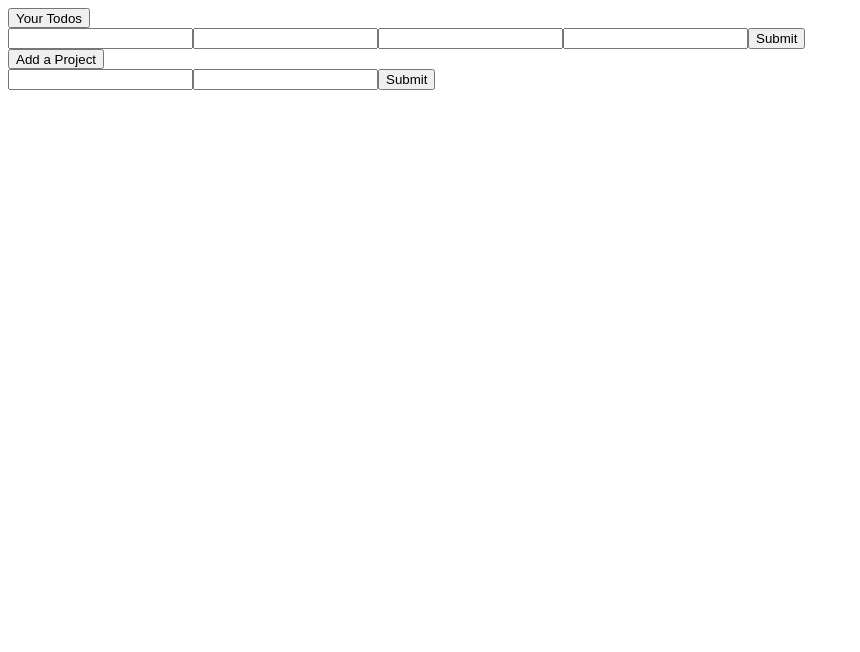
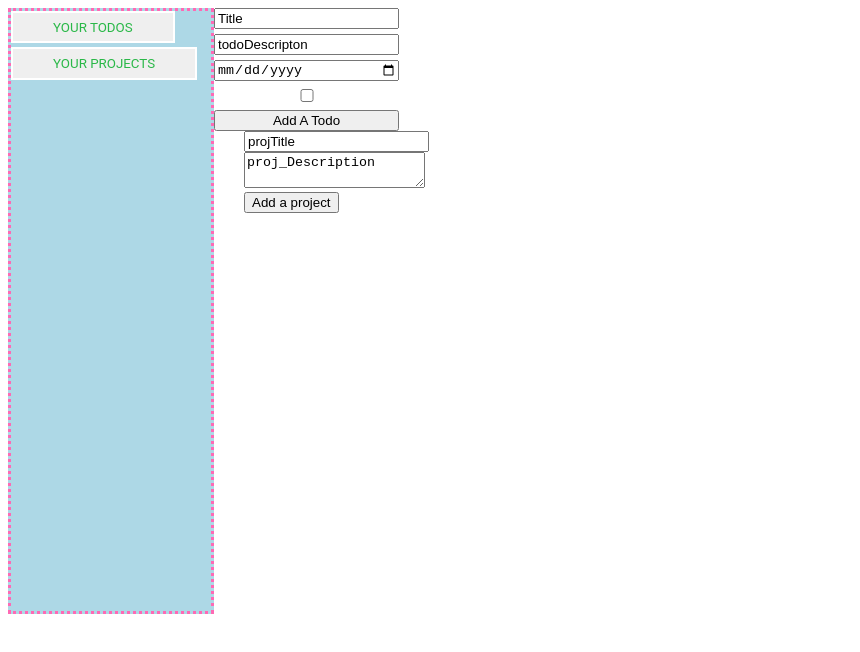
Before and after one commit to chickenwings123/WebpackTODO, a website built with webpack: page dist/index.html in a window 1280 px wide. Shown: the whole page, without its empty margins (0-860 px from the left). Built offline with Linux system fonts and the light colour scheme.

Commit message:
create navbar

```diff
--- a/src/domContent.js
+++ b/src/domContent.js
@@ -1,30 +1,31 @@
+const list_Div = document.getElementById('listDiv')
+const mainContent = document.getElementById('mainDiv')
+const sideDiv = document.getElementById('sidebarDiv')
 
-const mainDiv = document.getElementById("mainDiv")
-const sidebarDiv = document.getElementById("sidebarDiv")
 
 const listBUtton = () => {
+const hideTodos = document.getElementById('todos')
 const hide_show_listCard = document.createElement('button')
-hide_show_listCard.innerHTML="Your Todos"
+hide_show_listCard.classList.add("button2")
+hide_show_listCard.innerHTML="Your Todos"//hides and shows the todos
 hide_show_listCard.addEventListener('click', ()=> {
-    if (listDiv.style.display === "none") {
-            listDiv.style.display = "block";
+    if (hideTodos.style.display === "none") {
+      hideTodos.style.display = "grid";
           } else {
-            listDiv.style.display = "none";
+            hideTodos.style.display = "none";
           }
     })
-    sidebarDiv.appendChild(hide_show_listCard)
+    sideDiv.appendChild(hide_show_listCard)
 }
-listBUtton();
-
 
 
 const listCard = ( i) => {
-    const listDiv = document.getElementById("listDiv")
+
 
     const listcardDiv = document.createElement('div');
-
+    listcardDiv.classList.add("listClass")
     listcardDiv.id=('listDivID'+i)
-
+    const todoDivs= document.getElementById('todos')
     const title_h1 = document.createElement('h1');
     title_h1.id=('title_h1'+i)
     const due_h3 = document.createElement('h3');
@@ -39,14 +40,15 @@ const listCard = ( i) => {
     listcardDiv.appendChild(description_h3);
     listcardDiv.appendChild(priority_h3);
 
-    listDiv.appendChild(listcardDiv);
-    sidebarDiv.appendChild(listDiv)
+    todoDivs.appendChild(listcardDiv);
+
 
 }
+const todoNew = () => {
+  const todoNew = document.createElement('div');
 
 
-
-
+}
 
 export {listCard,
         listBUtton,
--- a/src/index.js
+++ b/src/index.js
@@ -2,8 +2,7 @@ import { listCard } from "./domContent";
 import { todoAddForm } from "./todoFormat";
 import { getTodoInfo } from "./todoInfo";
 import { projectAddForm } from "./projectFormat";
+import {startProgram} from "./loadtodo"
 
-
- todoAddForm();
-
- projectAddForm();
+let i = 0;
+startProgram();
--- /dev/null
+++ b/src/loadtodo.js
@@ -0,0 +1,14 @@
+import * as todoForm_consts  from "./todoFormat";
+import * as todoContent from "./domContent";
+import * as projContent from "./projectFormat";
+
+const startProgram = () => {
+    todoForm_consts.todoAddForm();
+    todoForm_consts.todocreateDiv();
+    todoContent.listBUtton();
+    projContent.projectAddForm();
+    projContent.projaddButton();
+
+}
+
+export {startProgram}
--- a/src/projContent.js
+++ b/src/projContent.js
@@ -1,7 +1,9 @@
 
 const projectButon = () => {
     const createProjButton = document.createElement('button');
-    createProjButton.innerHTML ="Add a Project"
+    const side_div = document.getElementById('sidebarDiv')
+    createProjButton.innerHTML ="Your Projects"
+    createProjButton.classList.add("button2")
     createProjButton.addEventListener('click', () => {
 
         if (projHold.style.display === "none"){
@@ -10,12 +12,12 @@ const projectButon = () => {
             projHold.style.display = "none";
           }
     }  );
-    mainDiv.appendChild(createProjButton);
+    side_div.appendChild(createProjButton);
 }
 
 const project_Div =  (y) => {
 
-    const projHold = document.getElementById('projHold')
+    const proj_Hold = document.getElementById('projHold')
 
     const newProjectDiv = document.createElement('div');
     newProjectDiv.id = "proj_create"
@@ -28,10 +30,9 @@ const project_Div =  (y) => {
     projectDescription.id = ('description'+y)
     newProjectDiv.appendChild(projectDescription);
 
-    projHold.appendChild(newProjectDiv);
+    proj_Hold.appendChild(newProjectDiv);
     const mainDiv = document.getElementById('mainDiv')
     mainDiv.appendChild(projHold)
-
 
 }
 
--- a/src/projectFormat.js
+++ b/src/projectFormat.js
@@ -15,26 +15,26 @@ const projectAddForm = () => {
 
     const projTitle = document.createElement('input');
     projTitle.type = "text";
-    projTitle.name="projTitle";
+    projTitle.value="projTitle";
     projectForm.appendChild(projTitle);
 
-    const proj_Description = document.createElement('input');
-    proj_Description.type = "text";
-    proj_Description.name="proj_Description"
+    const proj_Description = document.createElement('textarea');
+    proj_Description.value="proj_Description"
     projectForm.appendChild(proj_Description);
 
     const proj_submit_btn = document.createElement('input');
     proj_submit_btn.type="submit";
-    proj_submit_btn.innerText="Submit Project"
+    proj_submit_btn.id ="proj_submitbtn"
+    proj_submit_btn.value ="Add a project"
     projectForm.appendChild(proj_submit_btn);
 
     projDIV.appendChild(projectForm)
     mainDiv.appendChild(projDIV);
 
+}
+const projaddButton = () => {
     document.getElementById('projFORM').addEventListener('submit', (e) => {
-
         project_Div(y);
-
         const projData = new FormData(e.target);
         const projTitle = projData.get('projTitle');
         const proj_Description = projData.get('proj_Description');
@@ -46,12 +46,9 @@ const projectAddForm = () => {
         e.preventDefault()
 
     })
-
-
-
-
 }
 
 export{
-    projectAddForm
+    projectAddForm,
+    projaddButton
 }
--- a/src/todoFormat.js
+++ b/src/todoFormat.js
@@ -14,33 +14,37 @@ const todoAddForm = () => {
 
     const todoTitle = document.createElement('input');
     todoTitle.type = "text";
-    todoTitle.name="todoTitle";
+    todoTitle.value="Title";
     todoForm.appendChild(todoTitle);
 
     const todoDescripton = document.createElement('input');
     todoDescripton.type = "text";
-    todoDescripton.name="todoDescripton"
+    todoDescripton.value="todoDescripton"
     todoForm.appendChild(todoDescripton);
 
     const dueDate = document.createElement('input');
-    dueDate.type = "text";
-    dueDate.name="dueDate"
+    dueDate.type = "date";
+    dueDate.value="dueDate"
     todoForm.appendChild(dueDate);
 
     const priority = document.createElement('input');
-    priority.type = "text";
-    priority.name="priority"
+    priority.type = "checkbox"
+    priority.value="Contact Us";
     todoForm.appendChild(priority);
 
     const todo_submit_btn = document.createElement('input');
     todo_submit_btn.type="submit";
+    todo_submit_btn.value="Add A Todo"
+
     todoForm.appendChild(todo_submit_btn);
 
 
     todoCard.appendChild(todoForm);
     mainDiv.appendChild(todoCard);
 
+}
 
+const todocreateDiv = () => {
     document.getElementById('listFormID').addEventListener('submit', (e) => {
 
         listCard(i);
@@ -58,8 +62,6 @@ const todoAddForm = () => {
 
     }
     )
-
 }
-
 export {todoAddForm,
-    }
+    todocreateDiv}
```
Also changed, not shown: dist/index.html, dist/main.js, dist/outsideCSS.css (added), dist/style.css.
